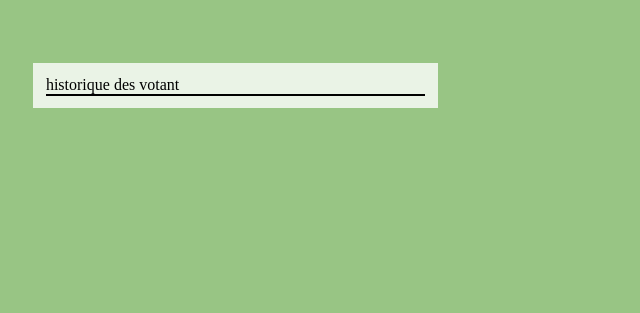
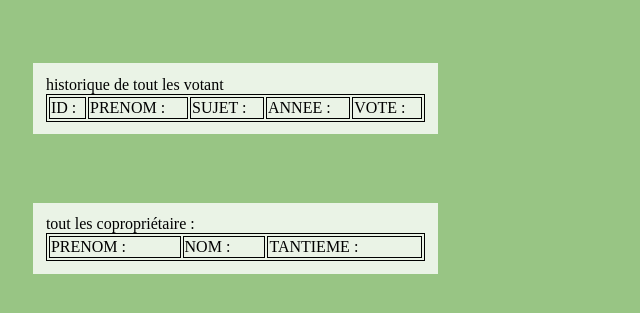
Before and after one commit to DonittoD/PROJET-COPRO, a PHP site: page /resultat.php in a window 1280 px wide. Shown: the part 119-432 px from the top of the page, without its empty margins (0-640 px from the left). Run offline with PHP 8.4, Linux system fonts and the light colour scheme; the visitor is signed in with stand-in values (Sample User, id 1); data that the repository does not hold is empty.

Commit message:
update tableaux

```diff
--- a/resultat.php
+++ b/resultat.php
@@ -13,7 +13,14 @@ session_destroy();
 header("location: index.php");
 }
 
-echo'<div class="information_utilisateur">historique des votant <table>';
+echo'<div class="information_utilisateur">historique de tout les votant <table>';
+echo'<tr>';
+echo'<td> ID :</td>';
+echo'<td> PRENOM : </td>';
+echo'<td> SUJET : </td>';
+echo'<td> ANNEE : </td>';
+echo'<td> VOTE :</td>';
+echo'</tr>';
     // on interoge la base de données pour verifier si l'utilisateur a voté
     foreach( $db -> query('SELECT * FROM votes INNER JOIN coproprietaires ON coproprietaires.id = votes.idCopro  INNER JOIN propositions ON propositions.id = votes.idProposition ') as $row){
         if($row['pourContre']){
@@ -31,6 +38,28 @@ echo'<div class="information_utilisateur">historique des votant <table>';
         echo'</tr>';
 
     }
+    echo'</table>';
+    echo"</div><br>";
+
+
+    echo'<div class="information_utilisateur"> tout les copropriétaire :';
+    echo'<table>';
+    echo'<tr>';
+    echo'<td> PRENOM :</td>';
+    echo'<td> NOM : </td>';
+    echo'<td> TANTIEME : </td>';
+    echo'</tr>';
+
+    // on interoge la base de données pour affiche toute la liste des utilisateur
+    foreach ( $db -> query('SELECT * FROM coproprietaires ORDER BY tantieme ')as $row) {
+
+        echo '<tr>';
+        echo"<td>". $row['prenom']."</td>";
+        echo"<td>". $row['nom']."</td>";
+        echo"<td>". $row['tantieme']."</td>";
+        echo'</tr>';
+
+    }
 
     echo'</table>';
     echo"</div><br>";
```
